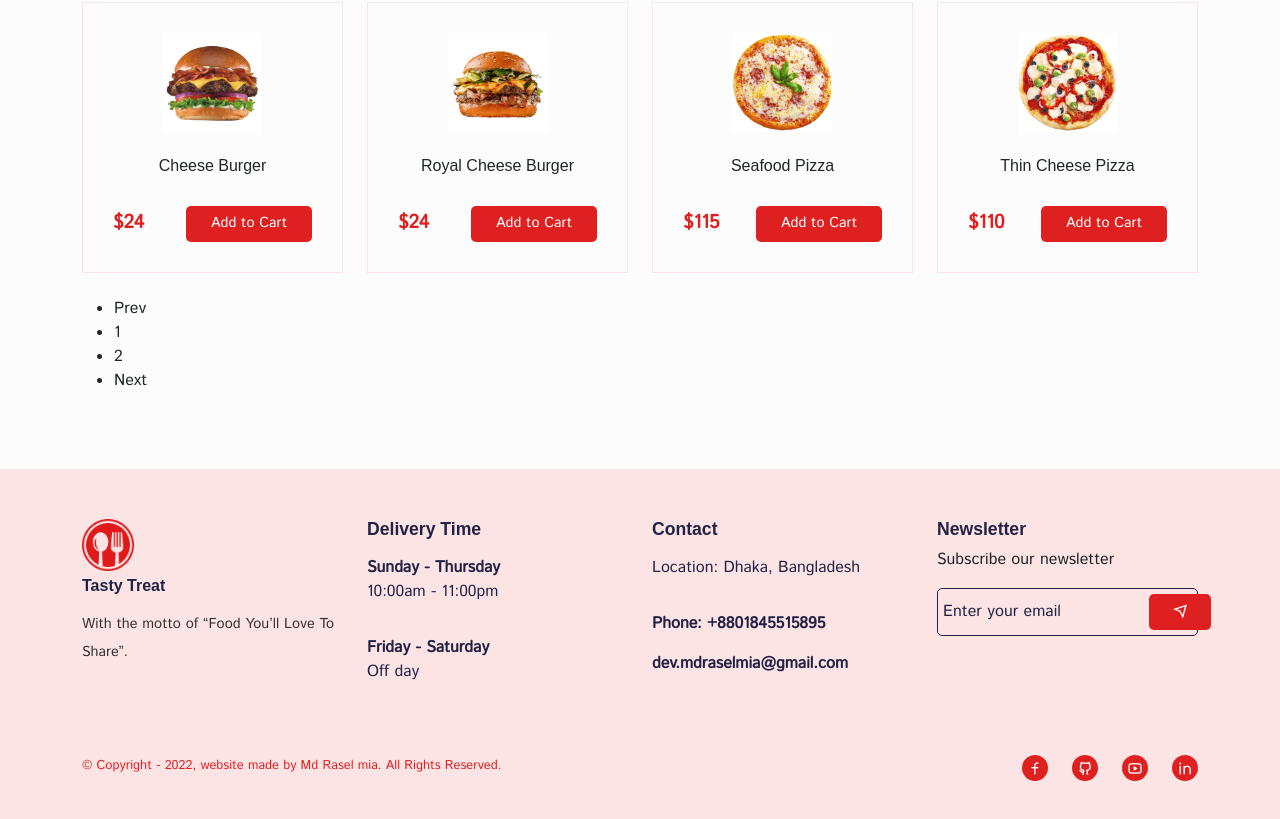
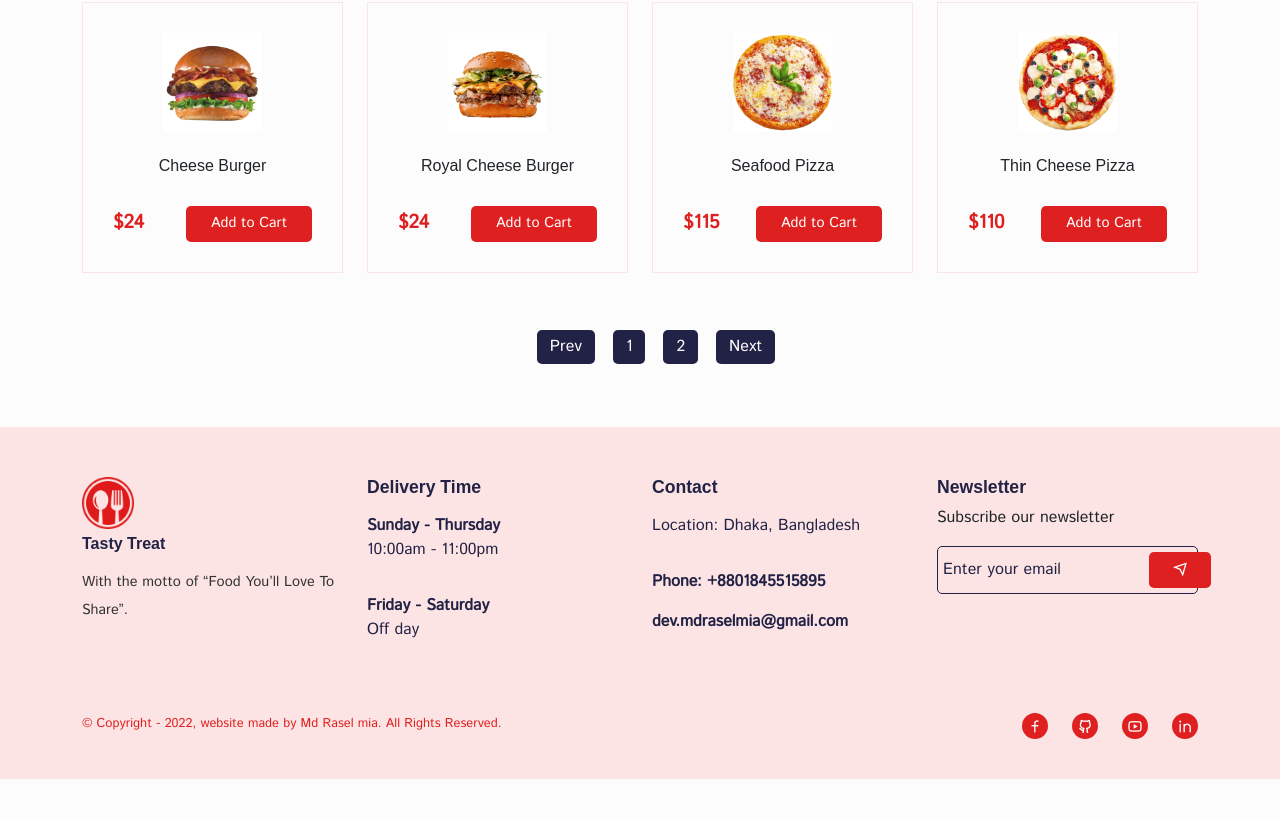
Before and after one commit to mdraselmiah95/tasty-treat-app, a React (Create React App) app: page /foods in a window 1280 px wide. Shown: the part 769-1588 px from the top of the page. After the commit the page ends 1548 px from the top, so only its background shows below. Built offline with nearby package versions, Linux system fonts and the light colour scheme; a web font is replaced by a local one.

Commit message:
WIP on Tasty Treat All Foods page

```diff
--- a/src/pages/AllFoods.jsx
+++ b/src/pages/AllFoods.jsx
@@ -9,6 +9,7 @@ import ProductCard from "../components/UI/product-card/ProductCard";
 
 //Style CSS
 import "../styles/all-foods.css";
+import "../styles/pagination.css";
 
 const AllFoods = () => {
   const [searchTerm, setSearchTerm] = useState("");
@@ -70,9 +71,9 @@ const AllFoods = () => {
               <ReactPaginate
                 pageCount={pageCount}
                 onPageChange={changePage}
-                previousLabel="Prev"
-                nextLabel="Next"
-                containerClassName="paginationBttn"
+                previousLabel={"Prev"}
+                nextLabel={"Next"}
+                containerClassName=" paginationBttns "
               />
             </div>
           </Row>
```
